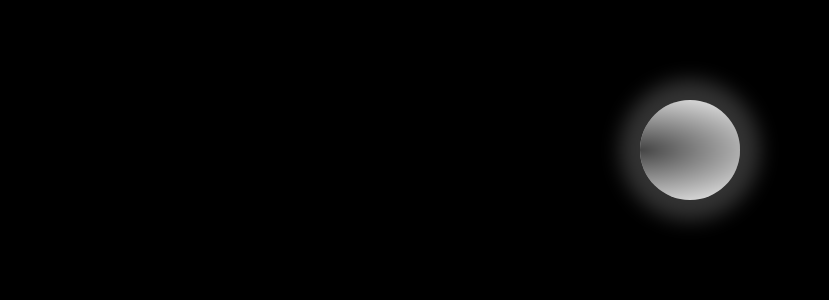
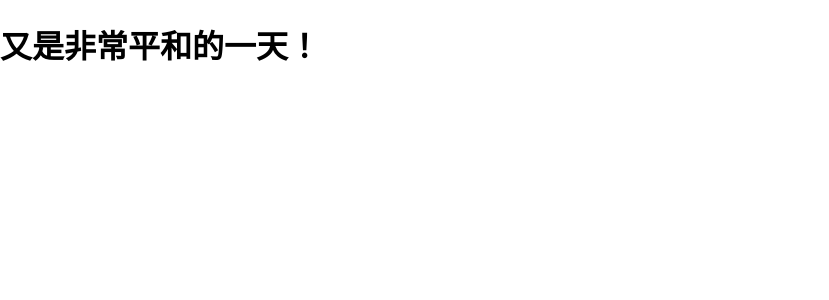
Before and after one commit to btea/mid-autumn, a Vue app: page / in a window 1280 px wide. Shown: the top 300 px of the page, without its empty margins (0-829 px from the left). Built offline with nearby package versions, Linux system fonts and the light colour scheme.

Commit message:
feat: 动态加载组件

```diff
--- a/src/Panel.vue
+++ b/src/Panel.vue
@@ -1,10 +1,21 @@
 <template>
     <div class="container" >
-        <MidAu />
+        <component :is="asyncCom"/>
     </div>
 </template>
 <script setup lang="ts">
-import MidAu from './components/MidAutumn/Index.vue'
+import { defineAsyncComponent } from 'vue'
+import {getFestival} from './utils/getFestival'
+const name = getFestival()
+
+// 采用此种方法动态加载会出现vue的警告，但似乎还是渲染出来了
+// let activeDay = shallowRef('')
+// import(`./components/${name}/Index.vue`).then(tem => {
+//     activeDay.value = tem.default
+// })
+const asyncCom = defineAsyncComponent(() => {
+    return import(`./components/${name}/Index.vue`)
+})
 </script>
 <style lang="less" scoped>
 .container {
--- /dev/null
+++ b/src/components/CustomDay/Index.vue
@@ -0,0 +1,3 @@
+<template>
+    <h1>又是非常平和的一天！</h1>
+</template>
--- /dev/null
+++ b/src/components/NewYear/Index.vue
@@ -0,0 +1,3 @@
+<template>
+    <h1>春节快乐！</h1>
+</template>
--- a/src/utils/getFestival.ts
+++ b/src/utils/getFestival.ts
@@ -1,9 +1,12 @@
 export function getFestival(): String {
     const date = getDateStr();
     if (date === '08-15') {
-        return 'mid-autumn';
+        return 'MidAutumn';
     }
-    return 'no';
+    if (date === '01-01') {
+        return 'NewYear';
+    }
+    return 'CustomDay';
 }
 
 function getDateStr(): String {
```
